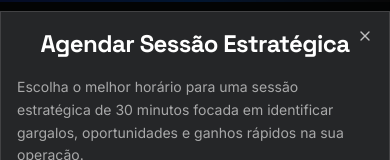
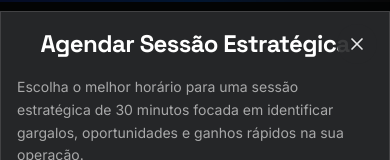
Before and after one commit to EduFrnds/ciclohomepage, a Next.js app: page / in a window 390 px wide. Both pictures are taken after a click on the button "Agendar Sessão Estratégica". Shown: the top 160 px of the page. Built offline with nearby package versions, Linux system fonts and the light colour scheme; grey boxes are pictures that could not be loaded.

Commit message:
alteracao para ver no mobile

```diff
--- a/components/sections/cases-section.tsx
+++ b/components/sections/cases-section.tsx
@@ -140,7 +140,7 @@ export function CasesSection() {
           if (!open) setSelectedCase(null)
         }}
       >
-        <DialogContent className="max-w-5xl border border-outline-variant bg-surface-container p-4 text-white md:p-6">
+        <DialogContent className="max-h-[90vh] w-[95vw] max-w-5xl overflow-y-auto border border-outline-variant bg-surface-container p-4 text-white md:p-6">
           {selectedCase && (
             <div className="grid grid-cols-1 gap-8 md:grid-cols-2">
               <div className="relative aspect-video overflow-hidden rounded-2xl border border-outline-variant">
--- a/components/ui/dialog.tsx
+++ b/components/ui/dialog.tsx
@@ -42,8 +42,8 @@ const DialogContent = React.forwardRef<
       {...props}
     >
       {children}
-      <DialogPrimitive.Close className="absolute top-4 right-4 rounded-sm opacity-70 ring-offset-background transition-opacity hover:opacity-100 focus:ring-2 focus:ring-ring focus:ring-offset-2 focus:outline-none disabled:pointer-events-none data-[state=open]:bg-accent data-[state=open]:text-muted-foreground">
-        <X className="h-4 w-4" />
+      <DialogPrimitive.Close className="absolute top-3 right-3 z-50 flex h-10 w-10 items-center justify-center rounded-full bg-surface-container text-white opacity-90 ring-offset-background transition-opacity hover:opacity-100 focus:ring-2 focus:ring-ring focus:ring-offset-2 focus:outline-none disabled:pointer-events-none">
+        <X className="h-5 w-5" />
         <span className="sr-only">Close</span>
       </DialogPrimitive.Close>
     </DialogPrimitive.Content>
```
